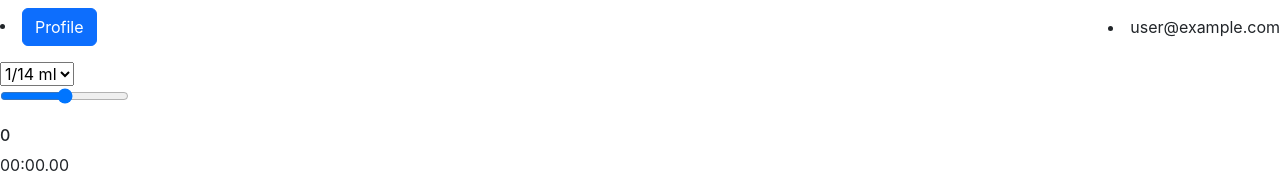
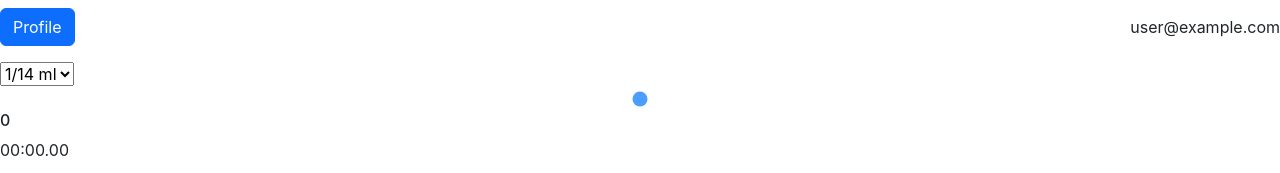
Before and after one commit to jrgiacone/coffee-helper-api, a React (Create React App) app: page /coffee in a window 1280 px wide. Shown: the top 173 px of the page. Built offline with nearby package versions, Linux system fonts and the light colour scheme; no server answers; sample sign-in values are in the browser's storage.

Commit message:
some css styling for the buttons

```diff
--- a/src/components/App.js
+++ b/src/components/App.js
@@ -23,8 +23,8 @@ function App() {
               <Header />
               <Selection />
             </PrivateRoute>} />
-                  <Route path ='/update-profile' element={<PrivateRoute><UpdateProfile /></PrivateRoute>} />
-                  <Route path="/signup" element={<Signup/>} />
+          <Route path='/update-profile' element={<PrivateRoute><UpdateProfile /></PrivateRoute>} />
+          <Route path="/signup" element={<Signup />} />
           <Route path="/login" element={<Login />} />
           <Route path="/profile" element={<Profile />} />
           <Route path="/forgot-password" element={<ForgotPassword />} />
--- a/src/index.css
+++ b/src/index.css
@@ -1,14 +1,14 @@
 body {
   margin: 0;
-  font-family: -apple-system, BlinkMacSystemFont, 'Segoe UI', 'Roboto', 'Oxygen',
-    'Ubuntu', 'Cantarell', 'Fira Sans', 'Droid Sans', 'Helvetica Neue',
+  font-family: -apple-system, BlinkMacSystemFont, "Segoe UI", "Roboto", "Oxygen",
+    "Ubuntu", "Cantarell", "Fira Sans", "Droid Sans", "Helvetica Neue",
     sans-serif;
   -webkit-font-smoothing: antialiased;
   -moz-osx-font-smoothing: grayscale;
 }
 
 code {
-  font-family: source-code-pro, Menlo, Monaco, Consolas, 'Courier New',
+  font-family: source-code-pro, Menlo, Monaco, Consolas, "Courier New",
     monospace;
 }
 
@@ -22,3 +22,69 @@ code {
   margin-right: 10px;
   white-space: pre-wrap;
 }
+
+Nav {
+  list-style-type: none;
+}
+
+.slider::-moz-range-thumb {
+  -webkit-appearance: none;
+  appearance: none;
+  border-radius: 15px;
+  width: 8px;
+  height: 25px;
+  background: #04aa6d;
+  cursor: pointer;
+}
+
+.slider::-webkit-range-thumb {
+  -webkit-appearance: none;
+  appearance: none;
+  border-radius: 15px;
+  width: 8px;
+  height: 25px;
+  background: #04aa6d;
+  cursor: pointer;
+}
+
+.slider {
+  -webkit-appearance: none;
+  appearance: none;
+  width: 40%;
+  height: 25px;
+  outline: none;
+  opacity: 0.7;
+  -webkit-transition: 0.2s;
+  transition: opacity 0.2s;
+  border-radius: 15px;
+  position: relative;
+}
+
+.slide {
+  display: flex;
+  position: relative;
+  align-items: center;
+  justify-content: center;
+}
+
+.slider:hover {
+  opacity: 1;
+}
+
+.value {
+  position: absolute;
+  left: 49%;
+  bottom: 20%;
+}
+
+.min {
+  position: absolute;
+  right: 27%;
+  bottom: 20%;
+}
+
+.max {
+  position: absolute;
+  right: 27%;
+  bottom: 20%;
+}
```
Lines whose indentation alone changed are shown as unchanged.
